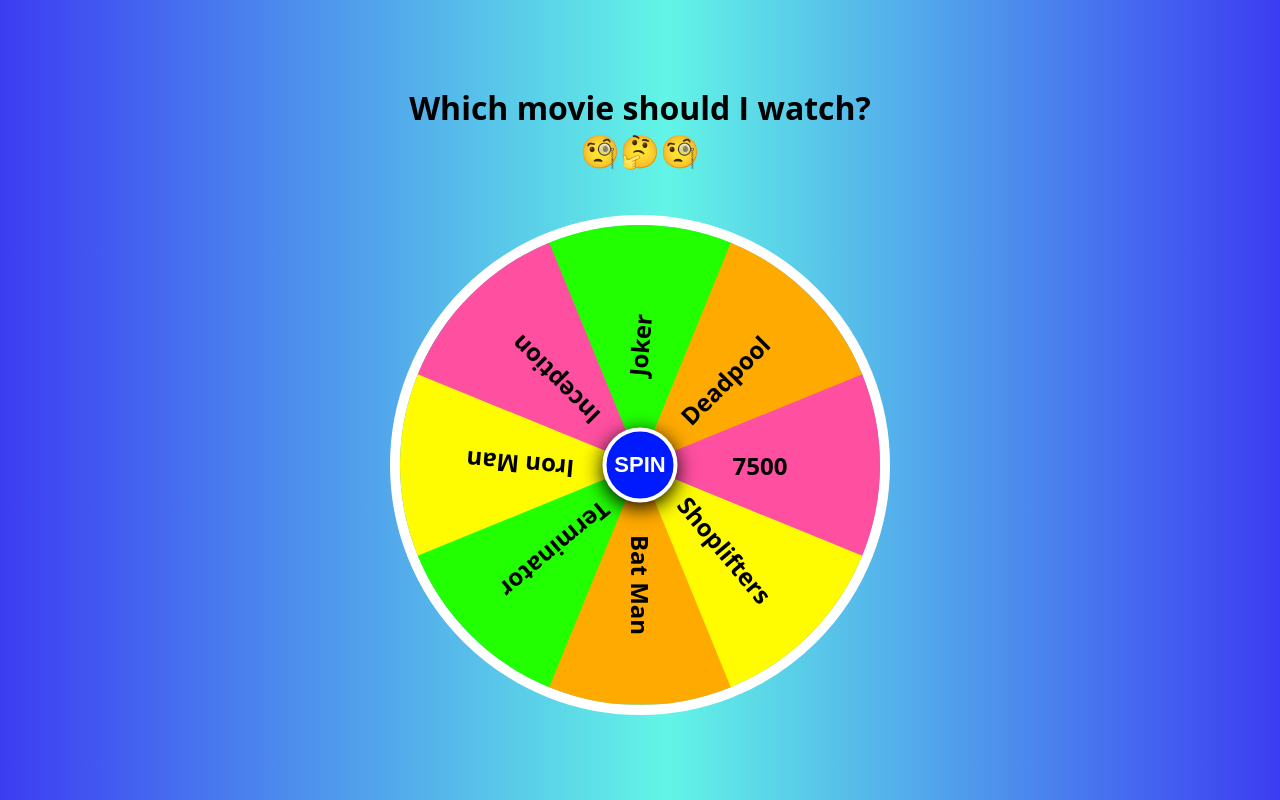
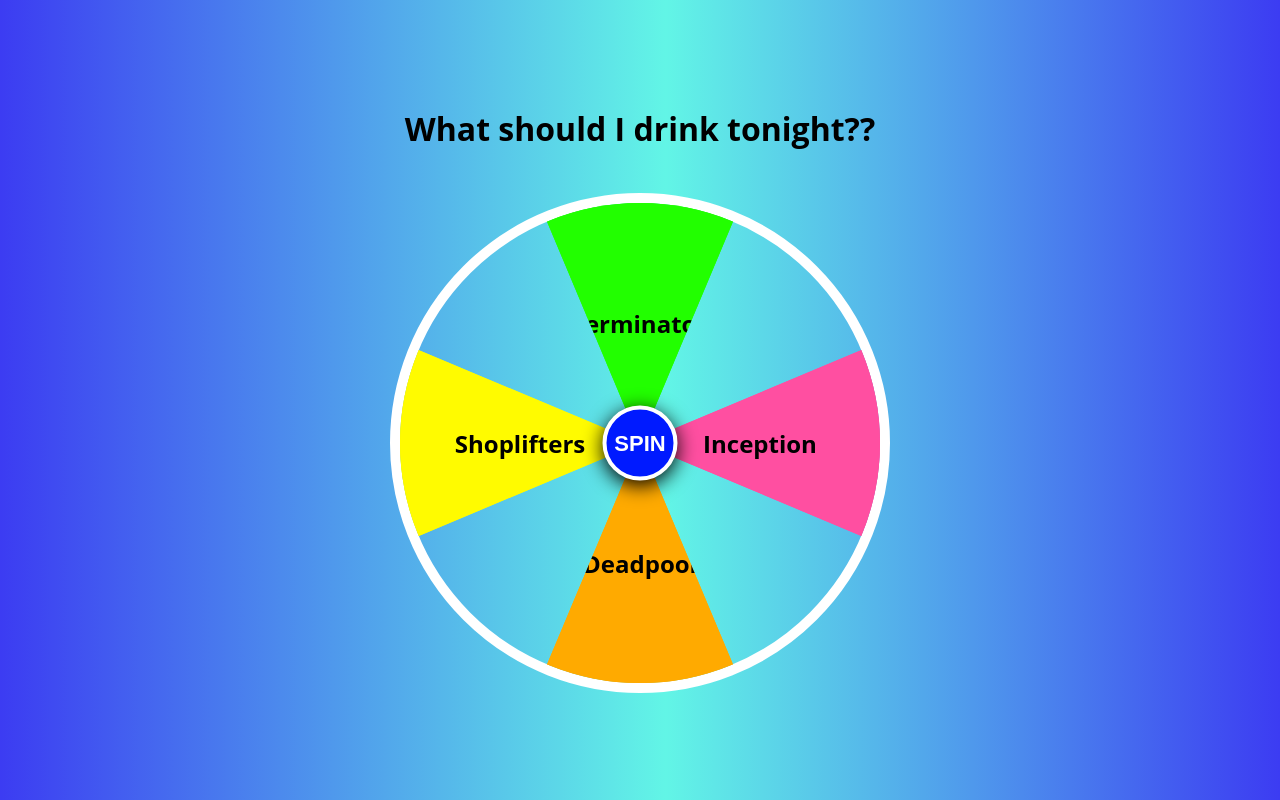
Before and after one commit to CalebG15/CalebG15.github.io, a plain HTML site: page index.html in a window 1280 px wide. Drawn offline with Linux system fonts and the light colour scheme.

Commit message:
remove box2 dependency

```diff
--- a/index.html
+++ b/index.html
@@ -4,30 +4,20 @@
     <link href="style.css" rel="stylesheet" type="text/css" />
   </head>
   <body>
-
-    <h1><center> Which movie should I watch? <br>
-		🧐🤔🧐</center><br>
-
+    <h1><center> What should I drink tonight?? <br></center><br>
     <div id="mainbox" class="mainbox">
       <div id="box" class="box">
-			<div class="box1">
-				<span class="span1"><b>Iron Man</b></span>
-				<span class="span2"><b>7500</b></span>
-				<span class="span3"><b>Bat Man</b></span>
-				<span class="span4"><b>Joker</b></span>
+        <span class="span1"><b>Tequila</b></span>
+        <span class="span2"><b>Rum</b></span>
+        <span class="span3"><b>Vodka</b></span>
+        <span class="span4"><b>Gin</b></span>
+        <span class="span5"><b>Shoplifters</b></span>
+        <span class="span6"><b>Inception</b></span>
+        <span class="span7"><b>Deadpool</b></span>
+        <span class="span8"><b>Terminator</b></span>
       </div>
-			<div class="box2">
-				<span class="span1"><b>Shoplifters</b></span>
-				<span class="span2"><b>Inception</b></span>
-				<span class="span3"><b>Deadpool</b></span>
-				<span class="span4"><b>Terminator</b></span>
-			</div>
-		</div>
-
       <button class="spin" onclick="myfunction()">SPIN</button>
     </div>
-
-
     <script src="script.js"></script>
   </body>
 </html>
--- a/style.css
+++ b/style.css
@@ -1,29 +1,34 @@
-*{
+* {
     box-sizing: border-box;
     padding: 0;
     margin: 0;
     outline: none;
   }
 
-
-  body{
+  body {
     font-family: Open Sans;
     display: flex;
     justify-content: center;
     align-items: center;
     min-height: 100vh;
     overflow: hidden;
-    background: rgb(60,60,242);
-    background: linear-gradient(90deg, rgba(60,60,242,1) 0%, rgba(98,245,230,1) 52%, rgba(60,60,242,1) 100%);
+    background: rgb(60, 60, 242);
+    background: linear-gradient(
+      90deg,
+      rgba(60, 60, 242, 1) 0%,
+      rgba(98, 245, 230, 1) 52%,
+      rgba(60, 60, 242, 1) 100%
+    );
     background-size: cover;
   }
 
-  .mainbox{
+  .mainbox {
     position: relative;
     width: 500px;
     height: 500px;
   }
-  .mainbox:after{
+
+  .mainbox:after {
     position: absolute;
     content: '';
     width: 32px;
@@ -34,7 +39,8 @@
     top: 50%;
     transform: translateY(-50%);
   }
-  .box{
+
+  .box {
     width: 100%;
     height: 100%;
     position: relative;
@@ -43,68 +49,79 @@
     overflow: hidden;
     transition: all ease 5s;
   }
-  span{
+
+  span {
     width: 50%;
     height: 50%;
     display: inline-block;
     position: absolute;
   }
-  .span1{
+
+  .span1 {
     clip-path: polygon(0 92%, 100% 50%, 0 8%);
     background-color: #fffb00;
     top: 120px;
     left: 0;
   }
-  .span2{
+
+  .span2 {
     clip-path: polygon(100% 92%, 0 50%, 100% 8%);
     background-color: #ff4fa1;
     top: 120px;
     right: 0;
   }
-  .span3{
+
+  .span3 {
     clip-path: polygon(50% 0%, 8% 100%, 92% 100%);
     background-color: #ffaa00;
     bottom: 0;
     left: 120px;
   }
-  .span4{
+
+  .span4 {
     clip-path: polygon(50% 100%, 92% 0, 8% 0);
     background-color: #22ff00;
     top: 0;
     left: 120px;
   }
 
-
-  .box1 .span3 b{
-     transform: translate(-50%, -50%) rotate(-270deg);
-  }
-  .box1 .span1 b,
-  .box2 .span1 b{
-    transform: translate(-50%, -50%) rotate(185deg);
-  }
-  .box2 .span3 b{
-    transform: translate(-50%, -50%) rotate(90deg);
-  }
-  .box1 .span4 b,
-  .box2 .span4 b{
-    transform: translate(-50%, -50%) rotate(-85deg);
+  .span5 {
+    clip-path: polygon(0 92%, 100% 50%, 0 8%);
+    background-color: #fffb00;
+    top: 120px;
+    left: 0;
   }
 
-  .box2{
-    width: 100%;
-    height: 100%;
-    transform: rotate(-135deg);
+  .span6 {
+    clip-path: polygon(100% 92%, 0 50%, 100% 8%);
+    background-color: #ff4fa1;
+    top: 120px;
+    right: 0;
   }
-  span b{
+
+  .span7 {
+    clip-path: polygon(50% 0%, 8% 100%, 92% 100%);
+    background-color: #ffaa00;
+    bottom: 0;
+    left: 120px;
+  }
+
+  .span8 {
+    clip-path: polygon(50% 100%, 92% 0, 8% 0);
+    background-color: #22ff00;
+    top: 0;
+    left: 120px;
+  }
+
+  .box span b {
     font-size: 24px;
     position: absolute;
     top: 50%;
     left: 50%;
     transform: translate(-50%, -50%);
-
   }
 
-  .spin{
+  .spin {
     position: absolute;
     top: 50%;
     left: 50%;
@@ -120,17 +137,19 @@
     font-size: 22px;
     cursor: pointer;
   }
-  .spin:active{
+
+  .spin:active {
     width: 70px;
     height: 70px;
     font-size: 20px;
   }
 
-  .mainbox.animate:after{
+  .mainbox.animate:after {
     animation: animateArrow 0.7s ease infinite;
   }
-  @keyframes animateArrow{
-    50%{
+
+  @keyframes animateArrow {
+    50% {
       right: -40px;
     }
   }
```
Lines whose indentation alone changed are shown as unchanged.
